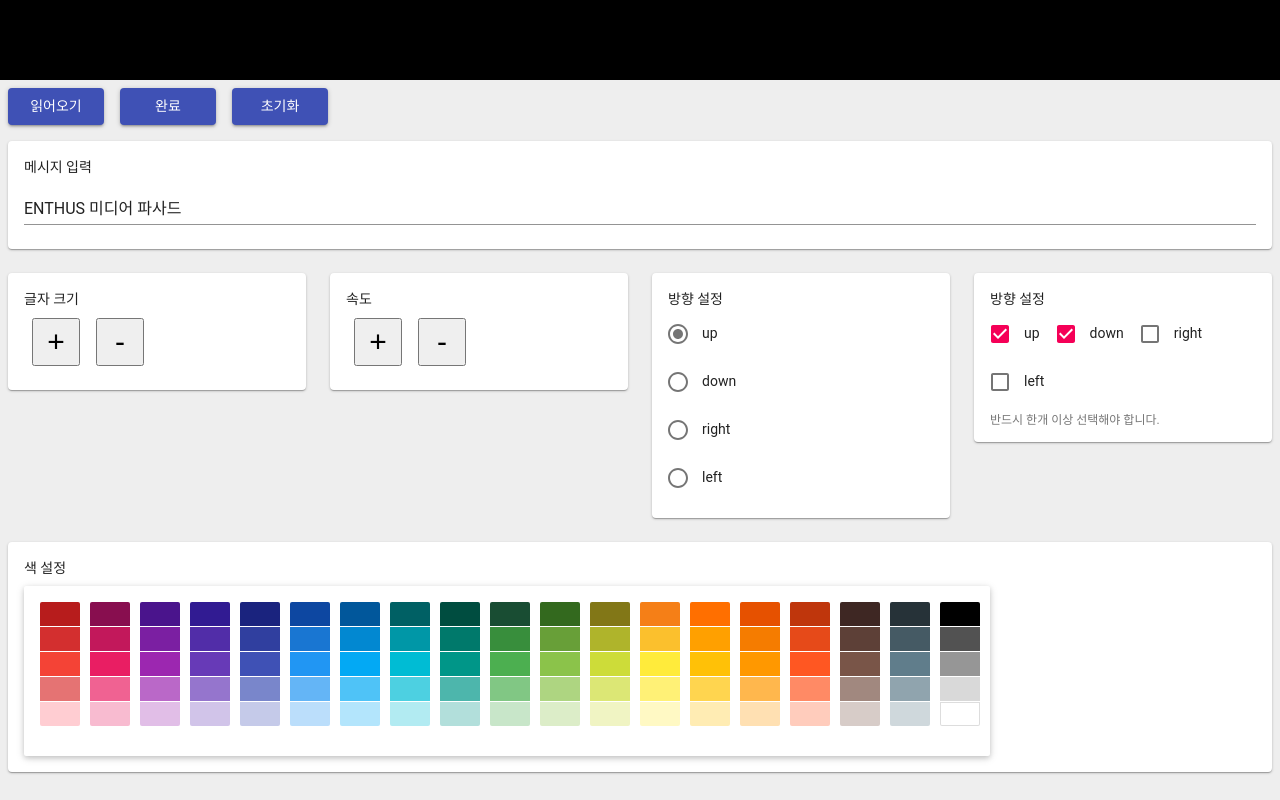
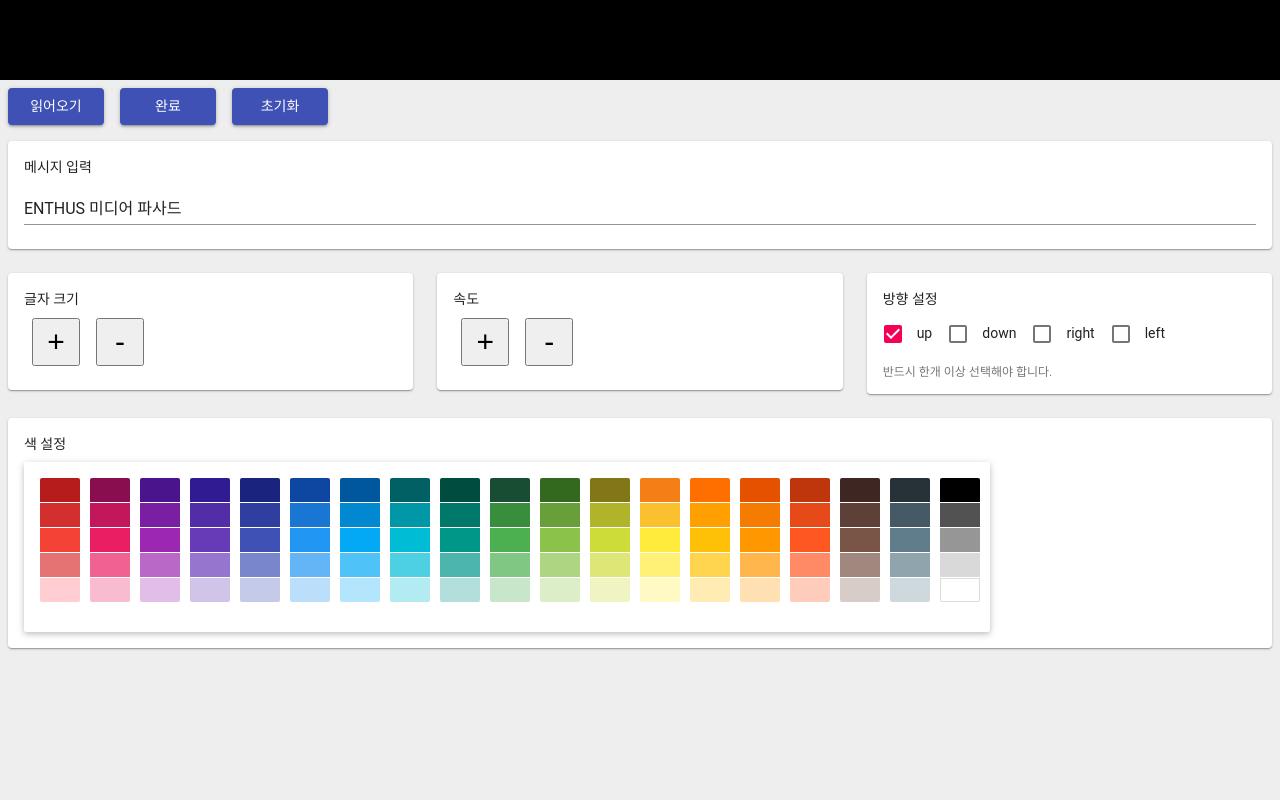
Before and after one commit to enthusapp/esign, a React (Create React App) app: page / in a window 1280 px wide. Built offline with nearby package versions, Linux system fonts and the light colour scheme.

Commit message:
apply multi select direction

```diff
--- a/src/App.js
+++ b/src/App.js
@@ -7,7 +7,6 @@
 import Typography from '@material-ui/core/Typography';
 import Player from './components/Player';
 import IncButton from './components/IncButton';
-import DirectionButton from './components/DirectionButton';
 import CheckboxSelection from './components/CheckboxSelection';
 import MainButton from './components/MainButton';
 import Tool from './tool';
@@ -47,7 +46,6 @@
 
     this.state = this.getNewStateFromURL(url);
     this.state.currentAnimation = this.getAnimation();
-    this.state.direction2 = ['up', 'down'];
 
     this.getIncButtunList().forEach((bt) => {
       const { name, increase, decrease } = bt;
@@ -100,7 +98,7 @@
   ];
 
   getDefaultState = () => ({
-    direction: 'up',
+    direction: ['up'],
     textState: 'ENTHUS 미디어 파사드',
     colorState: '#FFFFFF',
     fontSize: 2,
@@ -123,6 +121,13 @@
     Object.assign(newValue, this.getDefaultState());
 
     Object.keys(this.getDefaultState()).forEach((key) => {
+      if (key === 'direction') {
+        newValue[key] = url.searchParams.getAll(`${key}[]`);
+        if (newValue[key].length === 0) {
+          newValue[key] = this.getDefaultState()[key];
+        } // TODO: make new validation function
+        return;
+      }
       if (url.searchParams.get(key)) {
         switch (key) {
           case 'colorState':
@@ -145,47 +150,10 @@
 
   getAnimation = () => {
     const { fontSize, direction } = this.state;
-    return this.getAnimationList(fontSize)[direction];
-  };
-
-  getAnimationList = (fontSize = this.getDefaultState().fontSize) => {
-    const height = this.getPlayerHeight();
-    const heightMiddle = (height - fontSize) / 2;
-
-    return {
-      up: [
-        { transform: `translateY(${height}rem)` },
-        { transform: `translateY(${heightMiddle}rem)`, offset: 0.3 },
-        { transform: `translateY(${heightMiddle}rem)`, offset: 0.7 },
-        { transform: `translateY(-${height}rem)` },
-      ],
-      down: [
-        { transform: `translateY(-${height}rem)` },
-        { transform: `translateY(${heightMiddle}rem)`, offset: 0.3 },
-        { transform: `translateY(${heightMiddle}rem)`, offset: 0.7 },
-        { transform: `translateY(${height}rem)` },
-      ],
-      right: [
-        { transform: `translate(-100%, ${heightMiddle}rem)` },
-        { transform: `translate(0%, ${heightMiddle}rem)`, offset: 0.3 },
-        { transform: `translate(0%, ${heightMiddle}rem)`, offset: 0.7 },
-        { transform: `translate(100%, ${heightMiddle}rem)` },
-      ],
-      left: [
-        { transform: `translate(100%, ${heightMiddle}rem)` },
-        { transform: `translate(0%, ${heightMiddle}rem)`, offset: 0.3 },
-        { transform: `translate(0%, ${heightMiddle}rem)`, offset: 0.7 },
-        { transform: `translate(-100%, ${heightMiddle}rem)` },
-      ],
-    };
-  }
-
-  getAnimation2 = () => {
-    const { fontSize, direction2 } = this.state;
     let animation = [];
 
-    direction2.forEach((direct) => {
-      animation = [...animation, ...this.getAnimationList2(fontSize)[direct]];
+    direction.forEach((direct) => {
+      animation = [...animation, ...this.getAnimationList(fontSize)[direct]];
     });
 
     const offset = Tool.ceil10(1 / (animation.length - 1), -4);
@@ -200,7 +168,7 @@
     });
   };
 
-  getAnimationList2 = (fontSize = this.getDefaultState().fontSize) => {
+  getAnimationList = (fontSize = this.getDefaultState().fontSize) => {
     const height = this.getPlayerHeight();
     const heightMiddle = (height - fontSize) / 2;
 
@@ -236,25 +204,17 @@
     this.setState({ currentAnimation: this.getAnimation() });
   };
 
-  updateAnimation2 = () => {
-    this.setState({ currentAnimation: this.getAnimation2() });
-  };
-
   directionChange = (event) => {
-    this.setState({ direction: event.target.value }, this.updateAnimation);
-  };
-
-  directionChange2 = (event) => {
-    const { direction2 } = this.state;
-    const index = direction2.indexOf(event.target.value);
+    const { direction } = this.state;
+    const index = direction.indexOf(event.target.value);
 
     if (event.target.checked) {
-      if (index === -1) direction2.push(event.target.value);
-    } else if (index > -1 && direction2.length > 1) {
-      direction2.splice(index, 1);
+      if (index === -1) direction.push(event.target.value);
+    } else if (index > -1 && direction.length > 1) {
+      direction.splice(index, 1);
     }
 
-    this.setState({ direction2 }, this.updateAnimation2);
+    this.setState({ direction }, this.updateAnimation);
   }
 
   textChange = (event) => {
@@ -313,7 +273,7 @@
 
   render() {
     const {
-      currentAnimation, direction2, direction, textState, colorState,
+      currentAnimation, direction, textState, colorState,
     } = this.state;
     const playerProps = { };
 
@@ -392,22 +352,10 @@
                   <Typography component="p">
                     방향 설정
                   </Typography>
-                  <DirectionButton
+                  <CheckboxSelection
+                    checkedKeys={direction}
                     keys={Object.keys(this.getAnimationList())}
-                    direction={direction}
                     handleChange={this.directionChange}
-                  />
-                </Paper>
-              </Grid>
-              <Grid item xs>
-                <Paper elevation={1} style={{ padding: '1rem' }}>
-                  <Typography component="p">
-                    방향 설정
-                  </Typography>
-                  <CheckboxSelection
-                    checkedKeys={direction2}
-                    keys={Object.keys(this.getAnimationList())}
-                    handleChange={this.directionChange2}
                   />
                 </Paper>
               </Grid>
```
Also changed, not shown: 1 other file (tests, documents, lock files or other folders).
